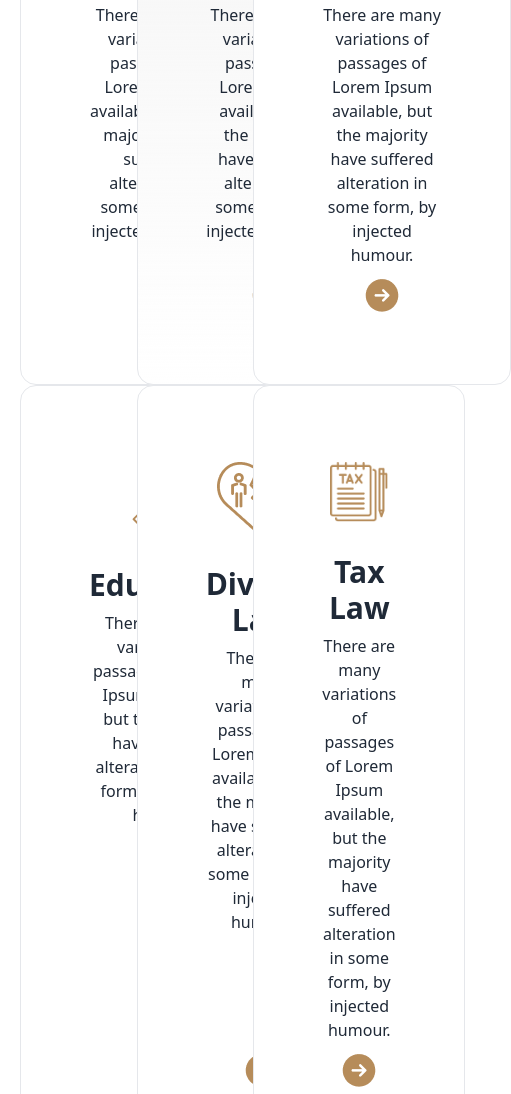
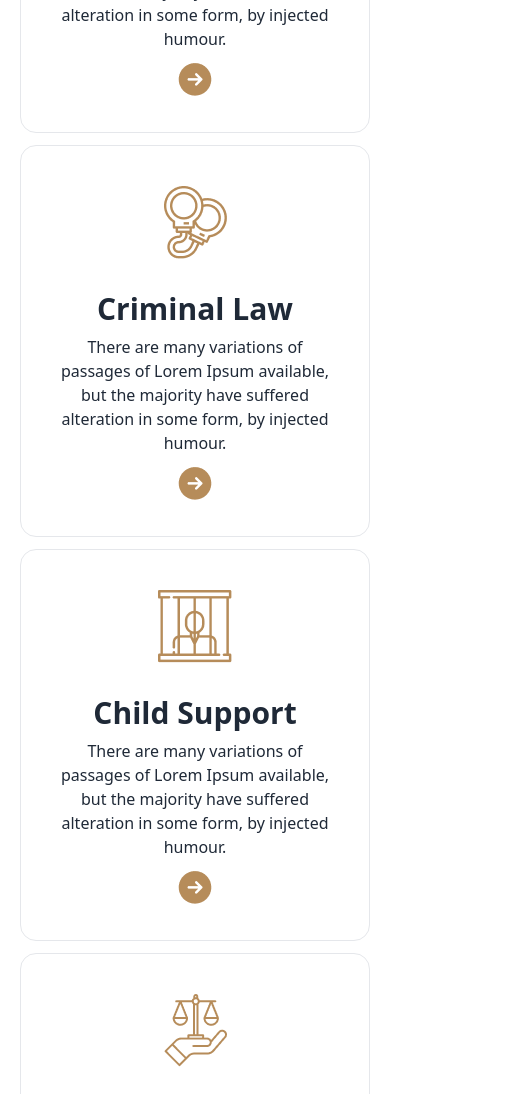
Before and after one commit to zahid072/legal-solution, a plain HTML site: page index.html in a window 390 px wide. Shown: the part 1267-2361 px from the top of the page, 511 px wide, since content can reach past the window. Drawn offline with nearby package versions, Linux system fonts and the light colour scheme.

Commit message:
mobile and tablat responsive added

```diff
--- a/index.html
+++ b/index.html
@@ -14,7 +14,7 @@
         crossorigin="anonymous" referrerpolicy="no-referrer" />
 </head>
 
-<body>
+<body class="lg:min-w-[1440px]">
 
     <!---------- header section ---------->
     <header class="max-w-7xl mx-auto mt-12">
@@ -76,88 +76,105 @@
                 The Legal Practice Area
             </h1>
             <p class="max-w-2xl mx-auto">
-                There are many variations of passages of Lorem Ipsum available, but the majority have suffered alteration in some form, by injected humour.
+                There are many variations of passages of Lorem Ipsum available, but the majority have suffered
+                alteration in some form, by injected humour.
             </p>
-            <div class="grid grid-cols-3">
+            <div class="grid lg:grid-cols-3 grid-cols-1 md:grid-cols-2 max-[1024px]:gap-3">
                 <!-- card -->
-                <div class="card p-9 lg:rounded-none max-[570px]:border lg:border-b bg-base-100 max-[576px]:mx-auto">
+                <div
+                    class="card lg:p-9 lg:rounded-none max-[1024px]:border lg:border-b bg-base-100 max-[576px]:mx-auto">
                     <figure class="px-10 pt-10">
                         <img src="./images/business.png" alt="Shoes" />
                     </figure>
                     <div class="card-body items-center text-center">
                         <h2 class="card-title text-3xl font-extrabold">Business Law</h2>
-                      <p>There are many variations of passages of Lorem Ipsum available, but the majority have suffered alteration in some form, by injected humour.</p>
+                        <p>There are many variations of passages of Lorem Ipsum available, but the majority have
+                            suffered alteration in some form, by injected humour.</p>
                         <div class="card-actions">
                             <img src="./images/Frame.png" alt="">
                         </div>
                     </div>
                 </div>
                 <!-- card -->
-                <div class="card p-9 lg:rounded-none max-[570px]:border lg:border-x bg-base-100 max-[576px]:mx-auto bg-gradient-to-t from-[#f3f3f300] to-[#F3F3F3]">
+                <div
+                    class="card lg:p-9 lg:rounded-none max-[1024px]:border lg:border-x bg-base-100 max-[576px]:mx-auto lg:bg-gradient-to-t from-[#f3f3f300] to-[#F3F3F3]">
                     <figure class="px-10 pt-10">
                         <img src="./images/criminal.png" alt="Shoes" />
                     </figure>
                     <div class="card-body items-center text-center">
                         <h2 class="card-title text-3xl font-extrabold">Criminal Law</h2>
-                      <p>There are many variations of passages of Lorem Ipsum available, but the majority have suffered alteration in some form, by injected humour.</p>
+                        <p>There are many variations of passages of Lorem Ipsum available, but the majority have
+                            suffered alteration in some form, by injected humour.</p>
                         <div class="card-actions">
                             <img src="./images/Frame.png" alt="">
                         </div>
                     </div>
                 </div>
                 <!-- card -->
-                <div class="card p-9 lg:rounded-none max-[570px]:border lg:border-b bg-base-100 max-[576px]:mx-auto">
+                <div
+                    class="card lg:p-9 lg:rounded-none max-[1024px]:border lg:border-b bg-base-100 max-[576px]:mx-auto">
                     <figure class="px-10 pt-10">
                         <img src="./images/child.png" alt="Shoes" />
                     </figure>
                     <div class="card-body items-center text-center">
                         <h2 class="card-title text-3xl font-extrabold">Child Support</h2>
-                      <p>There are many variations of passages of Lorem Ipsum available, but the majority have suffered alteration in some form, by injected humour.</p>
+                        <p>There are many variations of passages of Lorem Ipsum available, but the majority have
+                            suffered alteration in some form, by injected humour.</p>
                         <div class="card-actions">
                             <img src="./images/Frame.png" alt="">
                         </div>
                     </div>
                 </div>
                 <!-- card -->
-                <div class="card p-9 lg:rounded-none max-[570px]:border lg:border-r bg-base-100 max-[576px]:mx-auto">
+                <div
+                    class="card lg:p-9 lg:rounded-none max-[1024px]:border lg:border-r bg-base-100 max-[576px]:mx-auto">
                     <figure class="px-10 pt-10">
                         <img src="./images/education.png" alt="Shoes" />
                     </figure>
                     <div class="card-body items-center text-center">
                         <h2 class="card-title text-3xl font-extrabold">Education</h2>
-                      <p>There are many variations of passages of Lorem Ipsum available, but the majority have suffered alteration in some form, by injected humour.</p>
+                        <p>There are many variations of passages of Lorem Ipsum available, but the majority have
+                            suffered alteration in some form, by injected humour.</p>
                         <div class="card-actions">
                             <img src="./images/Frame.png" alt="">
                         </div>
                     </div>
                 </div>
                 <!-- card -->
-                <div class="card p-9 lg:rounded-none max-[570px]:border lg:border-t bg-base-100 max-[576px]:mx-auto">
+                <div
+                    class="card lg:p-9 lg:rounded-none max-[1024px]:border lg:border-t bg-base-100 max-[576px]:mx-auto">
                     <figure class="px-10 pt-10">
                         <img src="./images/divorce.png" alt="Shoes" />
                     </figure>
                     <div class="card-body items-center text-center">
                         <h2 class="card-title text-3xl font-extrabold">Divorce Law</h2>
-                      <p>There are many variations of passages of Lorem Ipsum available, but the majority have suffered alteration in some form, by injected humour.</p>
+                        <p>There are many variations of passages of Lorem Ipsum available, but the majority have
+                            suffered alteration in some form, by injected humour.</p>
                         <div class="card-actions">
                             <img src="./images/Frame.png" alt="">
                         </div>
                     </div>
                 </div>
                 <!-- card -->
-                <div class="card p-9 lg:rounded-none max-[570px]:border lg:border-l bg-base-100 max-[576px]:mx-auto">
+                <div
+                    class="card lg:p-9 lg:rounded-none max-[1024px]:border lg:border-l bg-base-100 max-[576px]:mx-auto">
                     <figure class="px-10 pt-10">
                         <img src="./images/tax.png" alt="Shoes" />
                     </figure>
                     <div class="card-body items-center text-center">
                         <h2 class="card-title text-3xl font-extrabold">Tax Law</h2>
-                      <p>There are many variations of passages of Lorem Ipsum available, but the majority have suffered alteration in some form, by injected humour.</p>
+                        <p>There are many variations of passages of Lorem Ipsum available, but the majority have
+                            suffered alteration in some form, by injected humour.</p>
                         <div class="card-actions">
                             <img src="./images/Frame.png" alt="">
                         </div>
                     </div>
                 </div>
             </div>
+
+        </section>
+        <!-- client review section -->
+        <section>
 
         </section>
 
```
Lines whose indentation alone changed are shown as unchanged.
